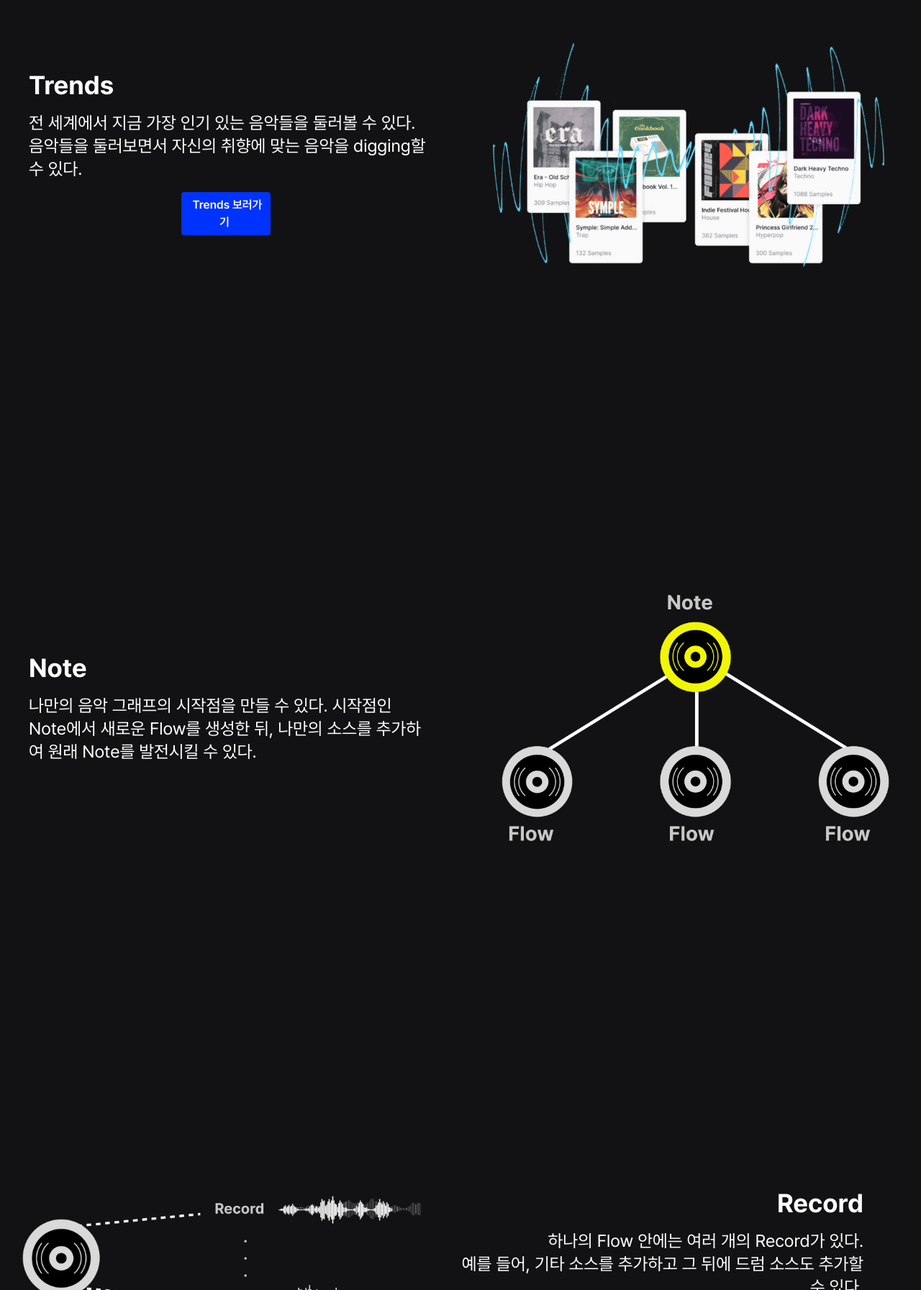
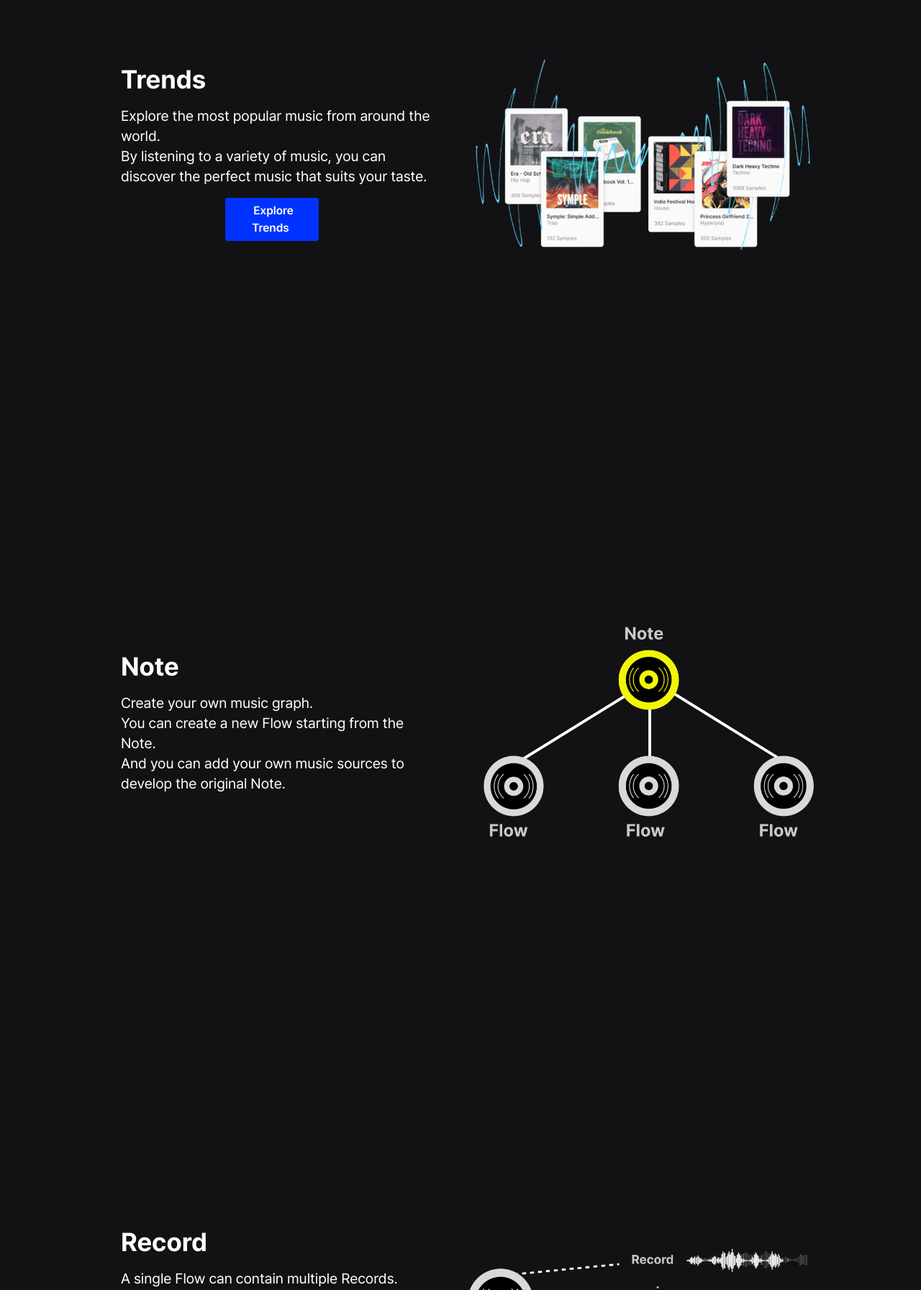
Before and after one commit to hhheeeeee/MUGIT, a Next.js app in the folder mugit/: page /en in a window 1280 px wide. Shown: the part 1007-2800 px from the top of the page at 72% size. Built offline with nearby package versions, Linux system fonts and the light colour scheme.

Commit message:
feat. landinpage i18n 적용

```diff
--- a/mugit/messages/en.json
+++ b/mugit/messages/en.json
@@ -1,7 +1,23 @@
 {
   "Landing": {
-    "title": "Make your own Flow"
+    "title": "Make Your Own Music Flow",
+    "trends": "Trends",
+    "trendsExp": "Explore the most popular music from around the world.",
+    "trendsExp1": "By listening to a variety of music, you can discover the perfect music that suits your taste.",
+    "gotoTrend": "Explore Trends",
+    "note": "Note",
+    "noteExp": "Create your own music graph.",
+    "noteExp1": "You can create a new Flow starting from the Note.",
+    "noteExp2": "And you can add your own music sources to develop the original Note.",
+    "record": "Record",
+    "recordExp": "A single Flow can contain multiple Records.",
+    "recordExp1": "For example, you can add a guitar sound source and then add a drum sound source.",
+    "recordExp2": "You can record messages whenever changes are made.",
+    "release": "Release",
+    "releaseExp": "The completed Flow, built up from multiple Records, can be Released and publicly shared.",
+    "join": "Thank you for listening. Now Join in!"
   },
+
   "Trends": {
     "search": "Search",
     "browseGenres": "Browse Genres",
--- a/mugit/messages/ko.json
+++ b/mugit/messages/ko.json
@@ -1,7 +1,23 @@
 {
   "Landing": {
-    "title": "나만의 음악 Flow를 만들어 보세요"
+    "title": "나만의 음악 Flow를 만들어 보세요",
+    "trends": "트렌드",
+    "trendsExp": "전 세계에서 가장 인기 있는 음악들을 탐색해 보세요.",
+    "trendsExp1": "다양한 음악을 듣다 보면 자신의 취향에 딱 맞는 음악을 발견하실 수 있습니다.",
+    "gotoTrend": "트렌드 둘러보기",
+    "note": "노트",
+    "noteExp": "나만의 음악 그래프를 만들어 보세요.",
+    "noteExp1": "그래프의 시작점인 Note에서 새로운 Flow를 생성할 수 있습니다.",
+    "noteExp2": "그리고 나만의 음원을 추가하여 원래 Note를 발전시켜 나갈 수 있습니다.",
+    "record": "레코드",
+    "recordExp": "하나의 Flow 안에는 여러 개의 Record가 포함됩니다.",
+    "recordExp1": "예를 들어, 기타 음원을 추가하고 그 다음에 드럼 음원을 추가할 수 있습니다.",
+    "recordExp2": "변경 사항이 있을 때마다 메시지를 기록할 수 있습니다.",
+    "release": "발행",
+    "releaseExp": "여러 개의 Record가 쌓여 완성된 Flow는 Release하여 전체 공개할 수 있습니다.",
+    "join": "MUGIT에 참여해보세요!"
   },
+
   "Trends": {
     "search": "검색",
     "browseGenres": "장르들에 따른 검색을 해보세요",
--- a/mugit/src/app/container/landing/landingHelp.tsx
+++ b/mugit/src/app/container/landing/landingHelp.tsx
@@ -7,6 +7,7 @@ import Image from "next/image";
 import { useRouter } from "next/navigation";
 import { useLocale } from "next-intl";
 import GoogleButton from "../google/googlebutton";
+import { useTranslations } from "next-intl";
 
 const WavesurferComp = dynamic(() => import("@/app/components/wavesurfer"), {
   ssr: false,
@@ -15,6 +16,8 @@ const WavesurferComp = dynamic(() => import("@/app/components/wavesurfer"), {
 export default function LandingHelp() {
   const locale = useLocale();
   const router = useRouter();
+  const t = useTranslations("Landing");
+
   useEffect(() => {
     AOS.init();
   }, []);
@@ -22,31 +25,27 @@ export default function LandingHelp() {
   return (
     <>
       <div className="relative flex min-h-[100%] w-full items-center justify-evenly bg-pointblack pt-10">
+        <div className="flex w-[80%] items-center justify-center">
           <div
             data-aos="fade-right"
-          data-aos-offset="300"
-          data-aos-duration="500"
             className="flex h-full w-[50%] flex-col justify-center  p-10 text-white"
           >
-          <p className="pb-4 text-4xl font-bold">Trends</p>
-          <p className="pb-4 text-2xl">
-            전 세계에서 지금 가장 인기 있는 음악들을 둘러볼 수 있다. 음악들을
-            둘러보면서 자신의 취향에 맞는 음악을 digging할 수 있다.
-          </p>
+            <p className="pb-4 text-4xl font-bold"> {t("trends")}</p>
+            <p className=" text-xl">{t("trendsExp")}</p>
+            <p className="pb-4 text-xl">{t("trendsExp1")}</p>
+
             <button
-            className="mr-3 w-[22%] self-center rounded border-2 border-pointblue bg-pointblue px-2 py-[4px]
+              className="mr-3 w-[30%] self-center rounded border-2 border-pointblue bg-pointblue px-2 py-[4px]
           text-white transition duration-300 hover:bg-[#0831d6]"
               onClick={() => router.push(`/${locale}/trends`)}
             >
               <span className="mx-1 text-base font-semibold">
-              Trends 보러가기
+                {t("gotoTrend")}
               </span>
             </button>
           </div>
           <div
             data-aos="fade-left"
-          data-aos-offset="300"
-          data-aos-duration="500"
             className="flex h-full w-[50%] justify-center "
           >
             <Image
@@ -58,108 +57,89 @@ export default function LandingHelp() {
             />
           </div>
         </div>
+      </div>
 
-      <div className="flex min-h-[100%] w-full items-center justify-center  bg-pointblack">
+      <div className="relative flex min-h-[100%] w-full items-center justify-evenly bg-pointblack pt-10">
+        <div className="flex w-[80%] items-center justify-center">
           <div
             data-aos="fade-right"
-          data-aos-offset="300"
-          data-aos-duration="500"
             className="flex h-full w-[50%] flex-col justify-center  p-10 text-white"
           >
-          <p className="pb-4 text-4xl font-bold">Note</p>
-          <p className="pb-4 text-2xl">
-            나만의 음악 그래프의 시작점을 만들 수 있다. 시작점인 Note에서 새로운
-            Flow를 생성한 뒤, 나만의 소스를 추가하여 원래 Note를 발전시킬 수
-            있다.
-          </p>
+            <p className="pb-4 text-4xl font-bold"> {t("note")}</p>
+            <p className=" text-xl">{t("noteExp")}</p>
+            <p className=" text-xl">{t("noteExp1")}</p>
+            <p className="pb-4 text-xl">{t("noteExp2")}</p>
           </div>
           <div
             data-aos="fade-left"
-          data-aos-offset="300"
-          data-aos-duration="500"
             className="flex h-full w-[50%] justify-center "
           >
             <Image
               width={600}
               height={200}
-            alt="Trend"
+              alt="note"
               priority
               src="/note.png"
             />
           </div>
         </div>
+      </div>
 
-      <div className="flex min-h-[90%] w-full items-center justify-center bg-pointblack">
+      <div className="relative flex min-h-[100%] w-full items-center justify-evenly bg-pointblack pt-10">
+        <div className="flex w-[80%] items-center justify-center">
           <div
             data-aos="fade-right"
-          data-aos-offset="300"
-          data-aos-duration="500"
+            className="flex h-full w-[50%] flex-col justify-center  p-10 text-white"
+          >
+            <p className="pb-4 text-4xl font-bold"> {t("record")}</p>
+            <p className=" text-xl">{t("recordExp")}</p>
+            <p className=" text-xl">{t("recordExp1")}</p>
+            <p className="pb-4 text-xl">{t("recordExp2")}</p>
+          </div>
+          <div
+            data-aos="fade-left"
             className="flex h-full w-[50%] justify-center "
           >
             <Image
               width={600}
               height={200}
-            alt="Trend"
+              alt="Record"
               priority
               src="/record.png"
             />
           </div>
-        <div
-          data-aos="fade-left"
-          data-aos-offset="300"
-          data-aos-duration="500"
-          className="flex h-full w-[50%] flex-col justify-center  py-10 pr-20 text-white"
-        >
-          <p className="pb-4 text-right text-4xl font-bold">Record</p>
-          <p className="pb-4 text-right text-2xl">
-            하나의 Flow 안에는 여러 개의 Record가 있다. <br></br>예를 들어, 기타
-            소스를 추가하고 그 뒤에 드럼 소스도 추가할 수 있다.
-            <br></br>변경 사항이 있을 때마다 메시지를 기록할 수 있다.
-          </p>
         </div>
       </div>
 
-      <div className="flex min-h-[90%] w-full items-center justify-center  bg-pointblack">
+      <div className="relative flex min-h-[100%] w-full items-center justify-evenly bg-pointblack pt-10">
+        <div className="flex w-[80%] items-center justify-center">
           <div
             data-aos="fade-right"
-          data-aos-offset="300"
-          data-aos-duration="500"
             className="flex h-full w-[50%] flex-col justify-center  p-10 text-white"
           >
-          <p className="pb-4 text-4xl font-bold">Release</p>
-          <p className="pb-4 text-2xl">
-            여러개의 레코드가 쌓여 내가 만든 Flow가 완성되었다면 Release하여
-            전체 공개로 할 수 있다.
-          </p>
+            <p className="pb-4 text-4xl font-bold"> {t("release")}</p>
+            <p className=" text-xl">{t("releaseExp")}</p>
           </div>
           <div
             data-aos="fade-left"
-          data-aos-offset="300"
-          data-aos-duration="500"
             className="flex h-full w-[50%] justify-center "
           >
             <Image
               width={600}
               height={200}
-            alt="Release"
+              alt="Record"
               priority
               src="/release.png"
             />
           </div>
         </div>
+      </div>
 
       <div className="flex min-h-[40%] w-full flex-col items-center justify-center  bg-pointblack">
         <p className="mb-6 text-2xl text-white" data-aos="fade-up">
-          Thank you for listening. Now Join in!
+          {t("join")}
         </p>
         <GoogleButton />
-        {/* <button
-          data-aos="fade-up"
-          className="w-[15%] self-center rounded border-2 border-pointblue bg-pointblue px-2 py-[4px]
-          text-white transition duration-300 hover:bg-[#0831d6]"
-        >
-          <span className="mx-1 text-base font-semibold">Create Account</span>
-        </button> */}
       </div>
     </>
   );
```
Lines whose indentation alone changed are shown as unchanged.
